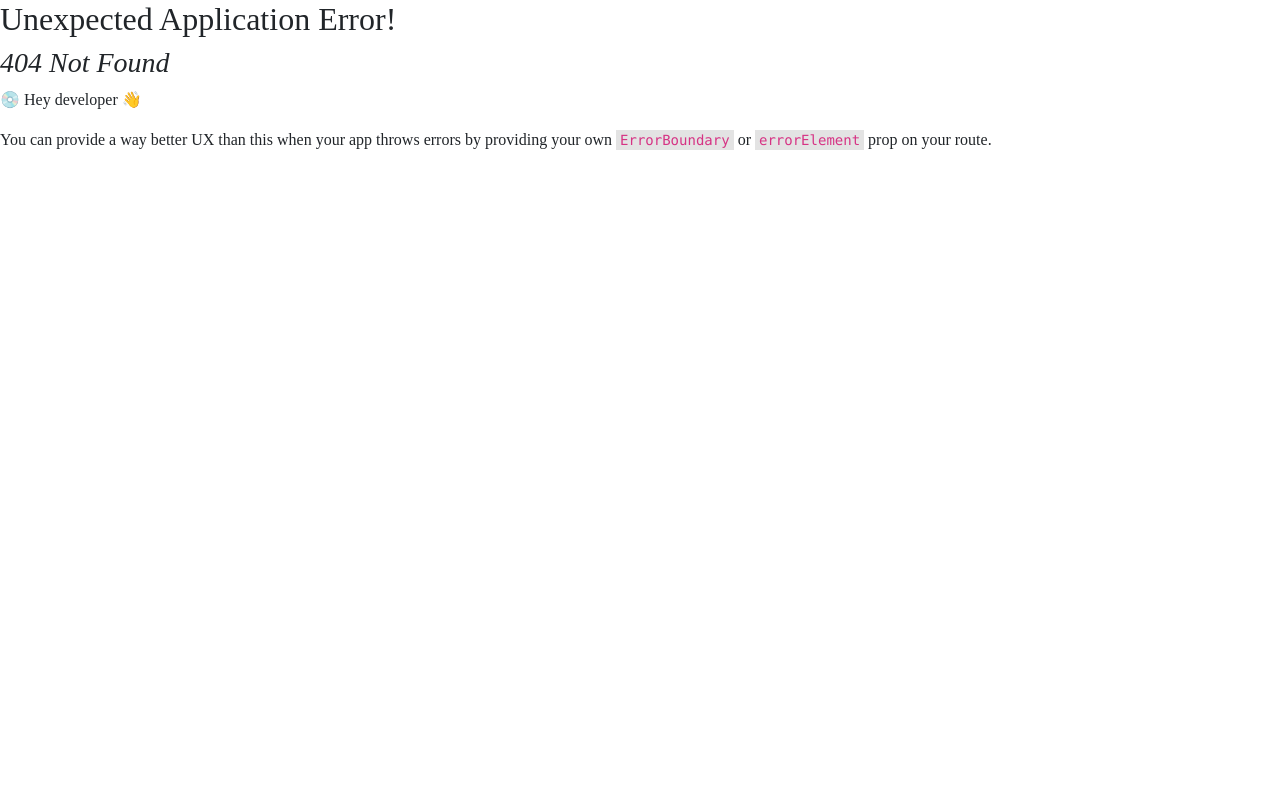
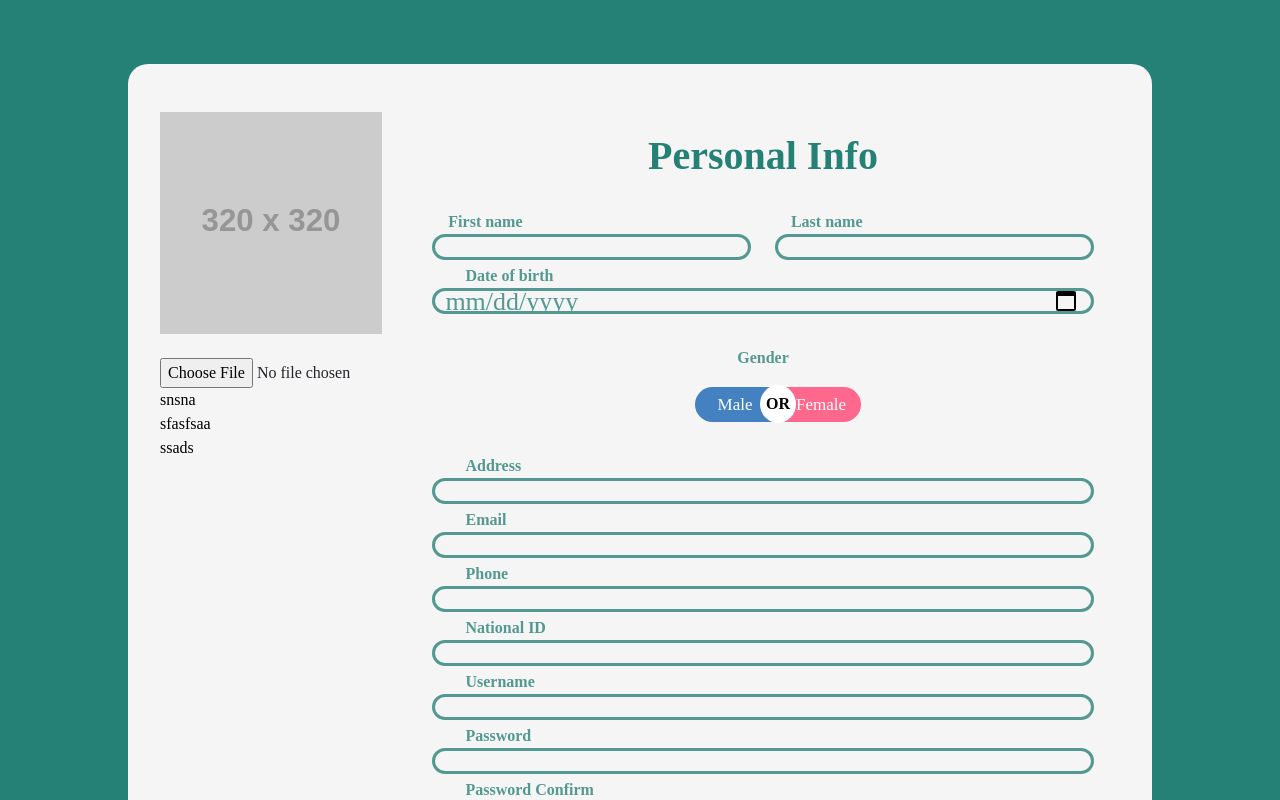
Before and after one commit to enjyashraf18/IseeU, a React (Create React App) app in the folder React_ISEEU/: page /RegisterPage2 in a window 1280 px wide. Before the commit this address had no page. Built offline with nearby package versions, Linux system fonts and the light colour scheme; a web font is replaced by a local one.

Commit message:
done combine back + front basicly

```diff
--- a/React_ISEEU/package.json
+++ b/React_ISEEU/package.json
@@ -2,6 +2,7 @@
   "name": "try",
   "version": "0.1.0",
   "private": true,
+  "proxy": "http://localhost:5000/",
   "dependencies": {
     "@fortawesome/fontawesome-svg-core": "^6.5.2",
     "@fortawesome/free-solid-svg-icons": "^6.5.2",
@@ -9,6 +10,7 @@
     "@testing-library/jest-dom": "^5.17.0",
     "@testing-library/react": "^13.4.0",
     "@testing-library/user-event": "^13.5.0",
+    "axios": "^1.7.0",
     "bootstrap": "^5.3.3",
     "react": "^18.3.1",
     "react-dom": "^18.3.1",
--- a/React_ISEEU/src/App.js
+++ b/React_ISEEU/src/App.js
@@ -6,7 +6,7 @@ import { Register } from './pages';
 const App = () => {
   return (
     <div className='App'>
-        <MBut/>
+        {/* <MBut/> */}
         <Register/>
 
     </div>
--- a/React_ISEEU/src/components/text1/Text1.jsx
+++ b/React_ISEEU/src/components/text1/Text1.jsx
@@ -4,7 +4,7 @@ const Text1 = (props) => {
   return (
     <div className='text1'>
       <p>{props.label}</p>
-      <input type={props.type} placeholder=''/>
+      <input type={props.type} placeholder='' onChange={props.onChange}/>
     </div>
   )
 }
--- a/React_ISEEU/src/index.js
+++ b/React_ISEEU/src/index.js
@@ -9,11 +9,16 @@ import {
     createBrowserRouter,
     RouterProvider,
   } from "react-router-dom";
+import { Register2 } from "./pages";
   const router = createBrowserRouter([
     {
       path: "/",
       element: <App/>
     },
+    {
+      path: "/RegisterPage2",
+      element: <Register2/>
+    }
    /**  {
         path: "",
         element: <ICU/>
--- a/React_ISEEU/src/pages/RegisterPage/RegisterPage.jsx
+++ b/React_ISEEU/src/pages/RegisterPage/RegisterPage.jsx
@@ -1,8 +1,8 @@
 import React, { useState } from 'react';
 import "./RegisterPage.css";
-import { OR, MBut, DEL, Search, UserText1, UserText2, UserAge, CheckBox, OpenLi, EmerBtn, Btn, LiBTN } from '../../components';
-import { Form } from "react-router-dom";
+import { UserText1, Btn } from '../../components';
 import { useNavigate } from 'react-router-dom';
+import axios from 'axios';
 
 const Register = () => {
   const [formData, setFormData] = useState({
@@ -14,7 +14,7 @@ const Register = () => {
 
   const navigate = useNavigate();
 
-    const handleInputChange = (e) => {
+  const handleChange = (e) => {
     const { name, value } = e.target;
     setFormData({
       ...formData,
@@ -22,43 +22,40 @@ const Register = () => {
     });
   };
 
-    const handleSubmit = (e) => {
+  const handleSubmit = async (e) => {
     e.preventDefault();
-        fetch('/Register', {
-            method: 'POST',
-            headers: {
-                'Content-Type': 'application/json'
-            },
-            body: JSON.stringify(formData)
-        })
-            .then(res => res.json())
-            .then(data => {
-                console.log(data);
-                // Uncomment the following line to navigate to another route upon success
-                navigate('/success');
-            })
-            .catch(error => {
-                console.error('Error:', error);
-            });
+    if (formData.password !== formData.confirmPassword) {
+      alert("Passwords do not match");
+      return;
+    }
+    try {
+      console.log(formData);
+      const response = await axios.post('http://localhost:5000/register', formData);
+      alert(response.data.message);
+      navigate('/RegisterPage2'); // Assuming you have a route for success
+    } catch (error) {
+      console.error('Error during registration:', error);
+      alert('Registration failed: ' + (error.response?.data?.error || error.message));
+    }
   };
 
   return (
     <div id="container">
       <p id="title">New Admin</p>
       <div id="regForm" className="col-7 mx-auto">
-                <Form onSubmit={handleSubmit}>
+        <form onSubmit={handleSubmit}>
           <p id="secondTitle">Access Info</p>
-                    <UserText1 label="National ID" name="NID" type="text" onChange={handleInputChange} />
-                    <UserText1 label="Username" name="username" type="text" onChange={handleInputChange} />
-                    <UserText1 label="Password" name="password" type="password" onChange={handleInputChange} />
-                    <UserText1 label="Confirm Password" name="confirmPassword" type="password" onChange={handleInputChange} />
+          <input label="National ID" name="NID" type="text" onChange={handleChange} />
+          <input label="Username" name="username" type="text" onChange={handleChange} />
+          <UserText1 label="Password" name="password" type="password" onChange={handleChange} />
+          <UserText1 label="Confirm Password" name="confirmPassword" type="password" onChange={handleChange} />
           <div id="btnDiv" className="offset-9">
             <Btn id="nxtBtn" label="Next" type="submit" />
           </div>
-                </Form>
+        </form>
       </div>
     </div>
   );
-}
+};
 
 export default Register;
```
Also changed, not shown: 1 other file (tests, documents, lock files or other folders). Lines whose indentation alone changed are shown as unchanged.
